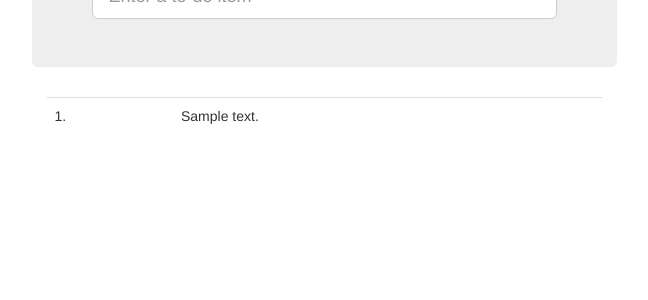
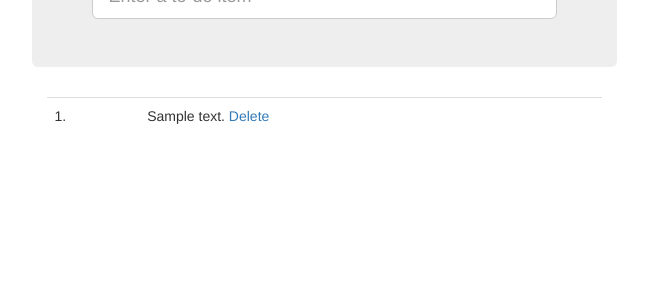
Before and after one commit to villa22k/WebApp, a Django app: page /lists/1/ in a window 1280 px wide. Shown: the part 200-500 px from the top of the page, without its empty margins (316-964 px from the left). Run offline with Django 3.2, Linux system fonts and the light colour scheme; tables that the repository leaves empty hold one stand-in row (values such as "Sample post"); some libraries are stand-ins or nearby versions.

Commit message:
modified templates for delete item

```diff
--- a/superlists/lists/templates/list.html
+++ b/superlists/lists/templates/list.html
@@ -6,7 +6,7 @@
   {% block table %}
     <table id="id_list_table" class="table">
       {% for item in list.item_set.all %}
-        <tr><td>{{ forloop.counter }}.</td><td> {{ item.text }}</td></tr>
+        <tr><td>{{ forloop.counter }}.</td><td> {{ item.text }} <a href="url/for/deleting/an/item">Delete</a></td></tr>
       {% endfor %}
     </table>
   {% endblock %}
--- a/superlists/lists/views.py
+++ b/superlists/lists/views.py
@@ -22,3 +22,15 @@ def add_item(request, list_id):
     list_= List.objects.get(id= list_id)
     Item.objects.create(text=request.POST['item_text'], list= list_)
     return redirect('/lists/%d/' %(list_.id))
+
+# request -- becuase this is a function not method
+def delete_item(request, item_id):
+    # get list
+    list_= List.objects.get(id= item_id)
+    # get item
+    delete_item=Item.objects.get(id= item_id)
+
+    # delete item
+    List.objects.delete(delete_item)
+
+    return redirect('/lists/%d/' %(list_.id))
```
